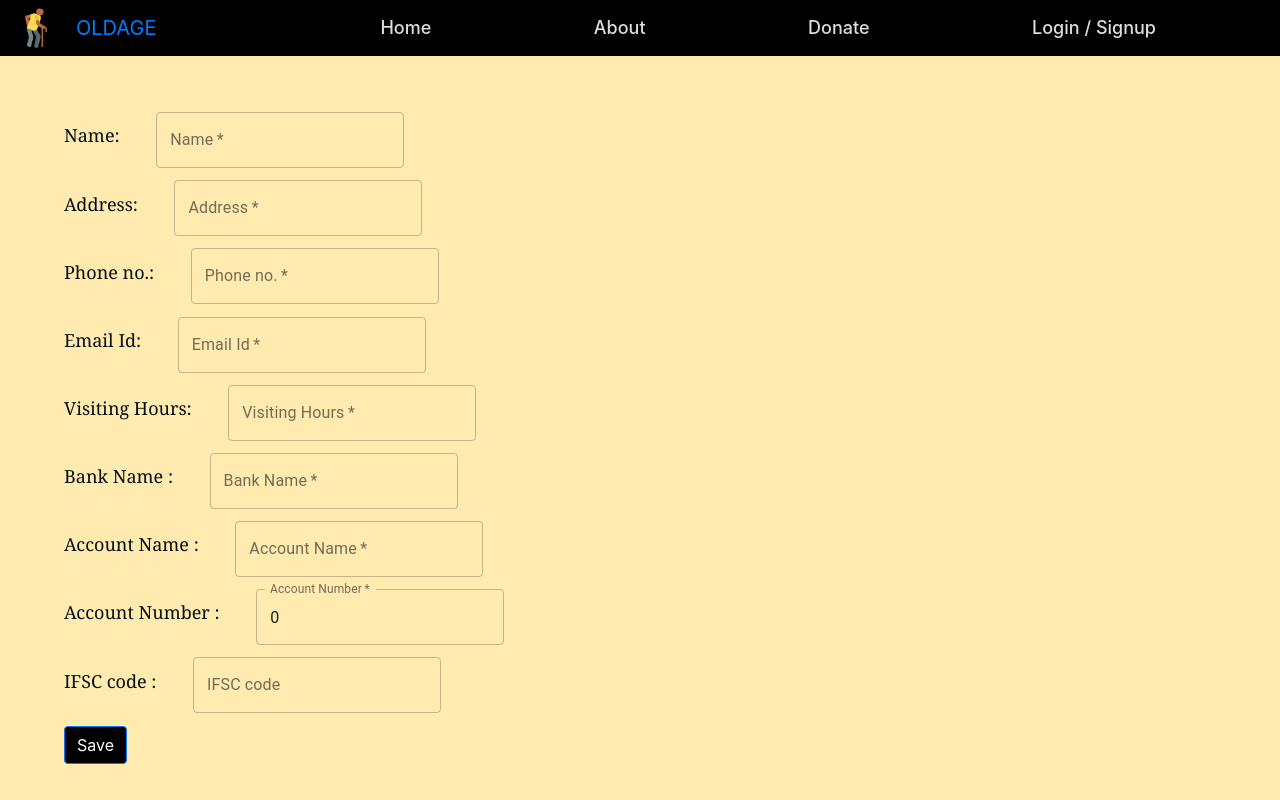
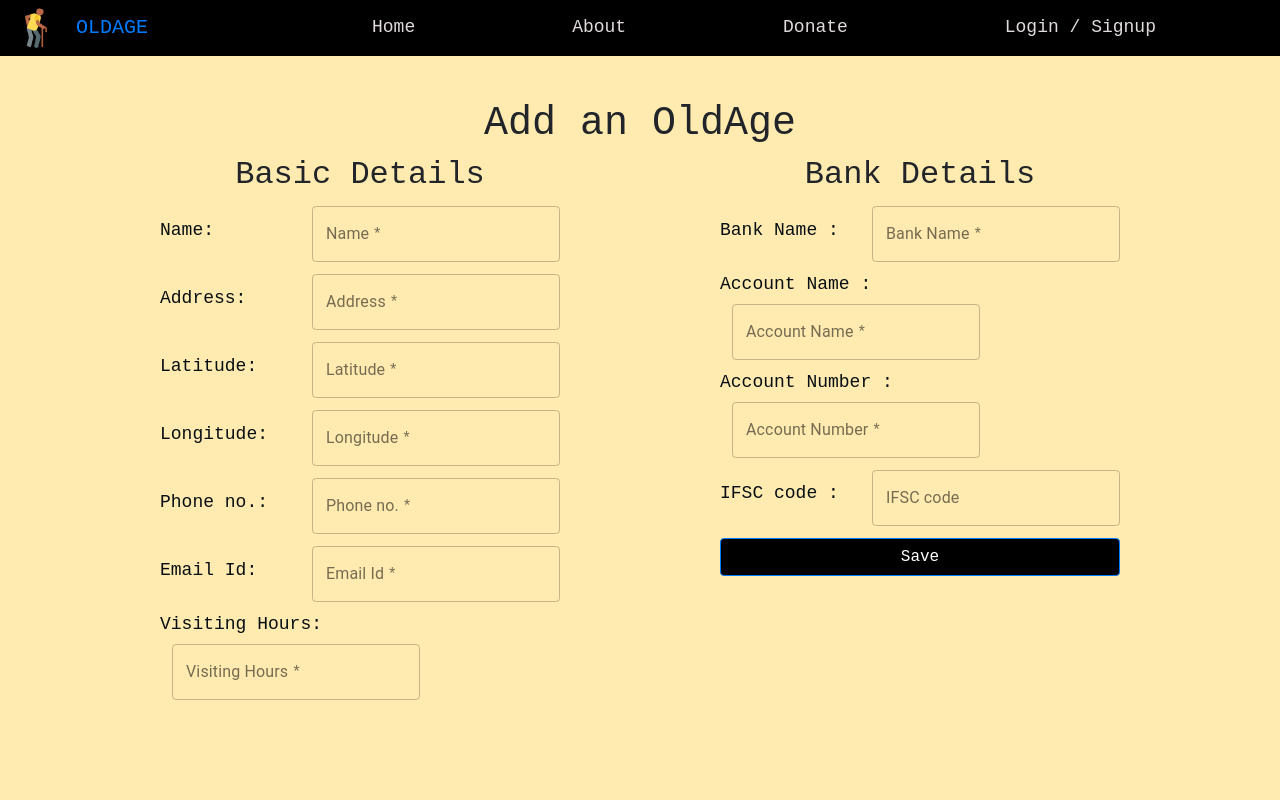
Before and after one commit to saniyaagrawal/old-age, a React (Create React App) app in the folder old-age/: page /add in a window 1280 px wide. Built offline with nearby package versions, Linux system fonts and the light colour scheme.

Commit message:
fonts changed and admin panel fixed

```diff
--- a/old-age/src/pages/AddOldage.js
+++ b/old-age/src/pages/AddOldage.js
@@ -11,9 +11,11 @@ function AddOldage() {
   const [email, setEmail] = useState("");
   const [visiting_hours, setVisiting_hours] = useState("");
   const [account_name, setAccount_name] = useState("");
-  const [account_no, setAccount_no] = useState(0);
+  const [account_no, setAccount_no] = useState("");
   const [bank_name, setBank_name] = useState("");
   const [ifsc_code, setIfsc_code] = useState("");
+  const [lat, setLat] = useState();
+  const [longi, setLongi] = useState();
 
 
   const [error, setError] = useState(null);
@@ -61,9 +63,11 @@ function AddOldage() {
 
   return (
     <>
+    <h1>Add an OldAge</h1>
       <div className="background">
         <form noValidate autoComplete="off">
           <div className="add_form">
+            <div> <h2>Basic Details</h2>
             <div className="add_row">
               <h1 className="add_name">Name:</h1>
               <div className="add_input">
@@ -86,6 +90,32 @@ function AddOldage() {
                   variant="outlined"
                   value={address}
                   onChange={(e) => setAddress(e.target.value)}
+                  required
+                />
+              </div>
+            </div>
+            <div className="add_row">
+              <h3 className="add_name">Latitude: </h3>
+              <div className="add_input">
+                <TextField
+                  id="outlined-basic"
+                  label="Latitude"
+                  variant="outlined"
+                  value={lat}
+                  onChange={(e) => setLat(e.target.value)}
+                  required
+                />
+              </div>
+            </div>
+            <div className="add_row">
+              <h3 className="add_name">Longitude: </h3>
+              <div className="add_input">
+                <TextField
+                  id="outlined-basic"
+                  label="Longitude"
+                  variant="outlined"
+                  value={longi}
+                  onChange={(e) => setLongi(e.target.value)}
                   required
                 />
               </div>
@@ -129,6 +159,9 @@ function AddOldage() {
                 />
               </div>
             </div>
+            </div>
+            <div>
+              <h2>Bank Details</h2>
             <div className="add_row">
               <h3 className="add_name">Bank Name : </h3>
               <div className="add_input">
@@ -180,12 +213,9 @@ function AddOldage() {
                 />
               </div>
             </div>
-            <div className="add_row">
-            {/* <Link to='/'> */}
-             <div className="btn btn-primary" style={{backgroundColor:'black'}} onClick={handleSubmit}>
+            <div className="btn btn-primary add_row" style={{backgroundColor:'black'}} onClick={handleSubmit}>
                Save
-              </div>
-            {/* </Link> */}
+            </div>
             </div>
             {mess ? <p className="success">✓{mess}</p>:null}
             {error ? <p className="error">⚠{error}</p>: null}
--- a/old-age/src/pages/Home.js
+++ b/old-age/src/pages/Home.js
@@ -44,12 +44,12 @@ function Home() {
         <div className="home">
           <ImageHome />
             {/* <Carousel/> */}
-            <MyModal/>
+            {/* <MyModal/> */}
             {/* Give Your Loved Ones Quality Care You Can Trust. */}
             <div className="content">
-                <Typography variant="h3" gutterBottom>
+                <h1>
                     The Problem
-                </Typography>
+                </h1>
                 <div className="features">
                     {features.map((feature, i) => (
                         <div className={[classes.root, "individual"].join(' ')} key={i}>
@@ -64,13 +64,13 @@ function Home() {
                         </div>
                     ))}
                 </div>
-                <Typography variant="h3" gutterBottom>
+                <h1>
                     The Solution
-                </Typography>
+                </h1>
                 <div className="search_map">
                     <img src={Map}  className="map"/>
                     <form className="search">
-                        <Typography variant="h3" style={{position: 'absolute', top: '-60px', marginLeft: '30px'}}>Search Old Age</Typography>
+                        <h1 style={{position: 'absolute', top: '-60px', marginLeft: '30px'}}>Search Old Age</h1>
                         <input className="input_field"  placeholder="Search on map"/>
                         <Link to='/searchresult'>
                             <Button variant="contained" color="primary" style={{margin: "10px"}}>
@@ -79,9 +79,9 @@ function Home() {
                         </Link>
                     </form>
                 </div>
-                <Typography variant="h3" gutterBottom>
+                <h1>
                     How You Can Help
-                </Typography>
+                </h1>
                 <div>
                     <HelpBox />
                 </div>
--- a/old-age/src/pages/Login.js
+++ b/old-age/src/pages/Login.js
@@ -1,7 +1,7 @@
 import React, {useState} from 'react'
 import '../static/css/login.css';
 import '../static/css/app.css';
-import {Button, Typography} from '@material-ui/core';
+import {Button, h2} from '@material-ui/core';
 import {Link} from 'react-router-dom';
 import BASEURL from '../baseUrl';
 
@@ -50,7 +50,7 @@ function Login() {
     }
     return (
         <div className="login" id="bg" style={{marginBottom: '135px'}}>
-            <Typography variant="h2" style={{margin: '40px'}}>Login</Typography>
+            <h1 style={{margin: '40px'}}>Login</h1>
             <form className="login">
                 <input className="input_field" placeholder="Phone No." type="numeric" value={mobile} onChange={(e) => setMobile(e.target.value)} />
                 <Button variant="contained" color="primary" onClick={sendOtp}>Send Otp</Button>
--- a/old-age/src/pages/Signup.js
+++ b/old-age/src/pages/Signup.js
@@ -55,7 +55,7 @@ function Signup() {
 
     return (
         <div className="login" id="bg" style={{marginBottom: '52px'}}>
-            <Typography variant="h2" style={{margin: '40px'}}>Signup</Typography>
+            <h1 style={{margin: '40px'}}>Signup</h1>
             <form className="login">
                 <input className="input_field" placeholder="Name" type="text" vlaue={name} onChange={(e) => setName(e.target.value)} />
                 <input className="input_field" placeholder="Phone no." inputMode="numeric" onChange={(e) => setMobile(e.target.value)} />
--- a/old-age/src/static/css/addoldage.css
+++ b/old-age/src/static/css/addoldage.css
@@ -1,19 +1,21 @@
 
   .add_form {
-    padding-left: 5%;
     overflow-y: hidden;
+    display: flex;
+    justify-content: space-evenly;
   }
 
   .add_row {
     display: flex;
     flex-wrap: wrap;
     align-items: center;
-    margin-top: 1%;
+    margin-top: 3%;
+    justify-content: space-between;
+    width: 400px;
   }
 
   .add_name {
     font-size: large;
-    font-family: Georgia, 'Times New Roman', Times, serif;
     color: #070f14;
   }
 
--- a/old-age/src/static/css/app.css
+++ b/old-age/src/static/css/app.css
@@ -1,3 +1,7 @@
+*{
+  font-family: 'Syne Mono', monospace;
+}
+
 .app {
   text-align: center;
   overflow-x: hidden;
@@ -15,6 +19,7 @@
 .font{
   font-size: 10px;
   color: gray;
+
 }
 
 .content{
```
Also changed, not shown: 1 other file (tests, documents, lock files or other folders).
